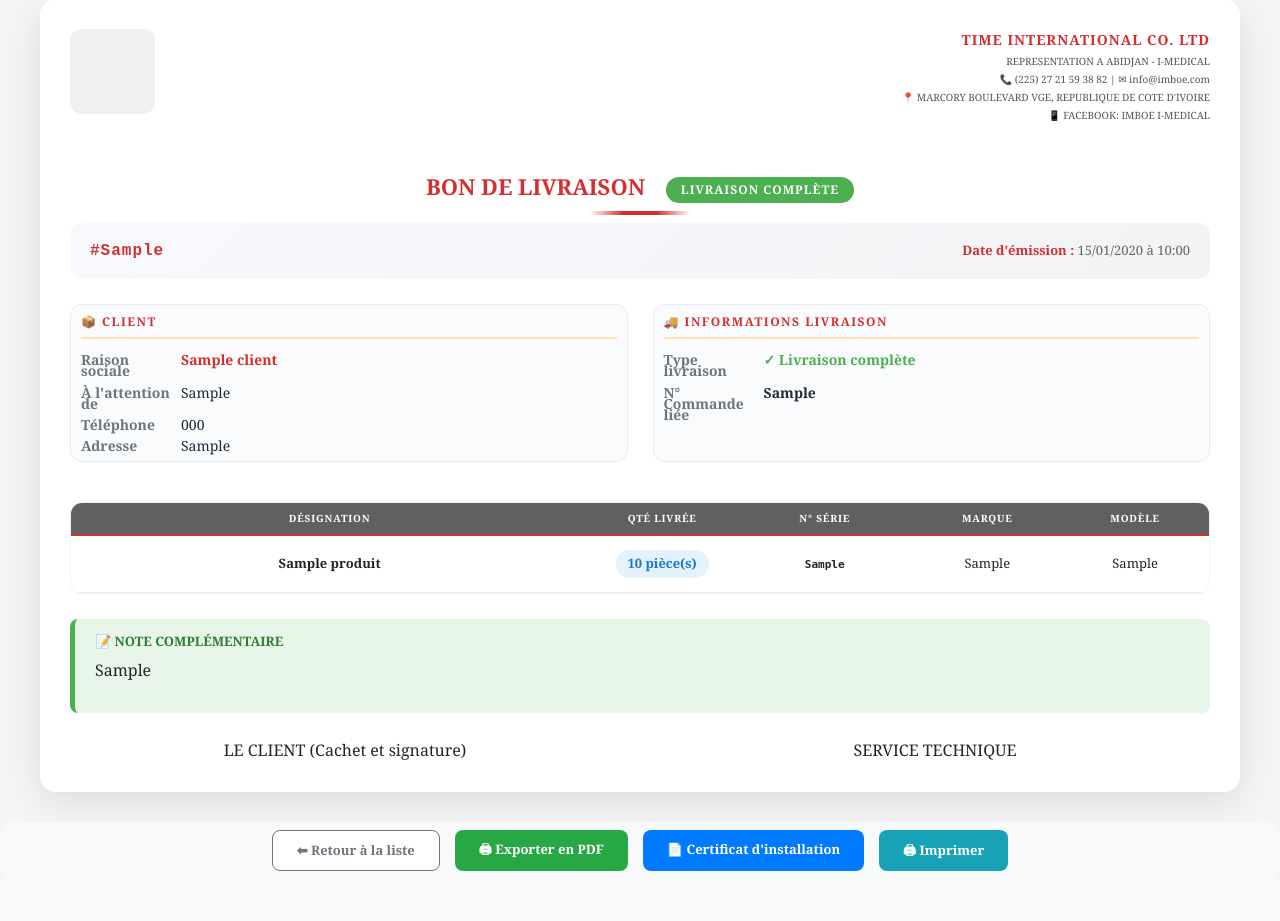
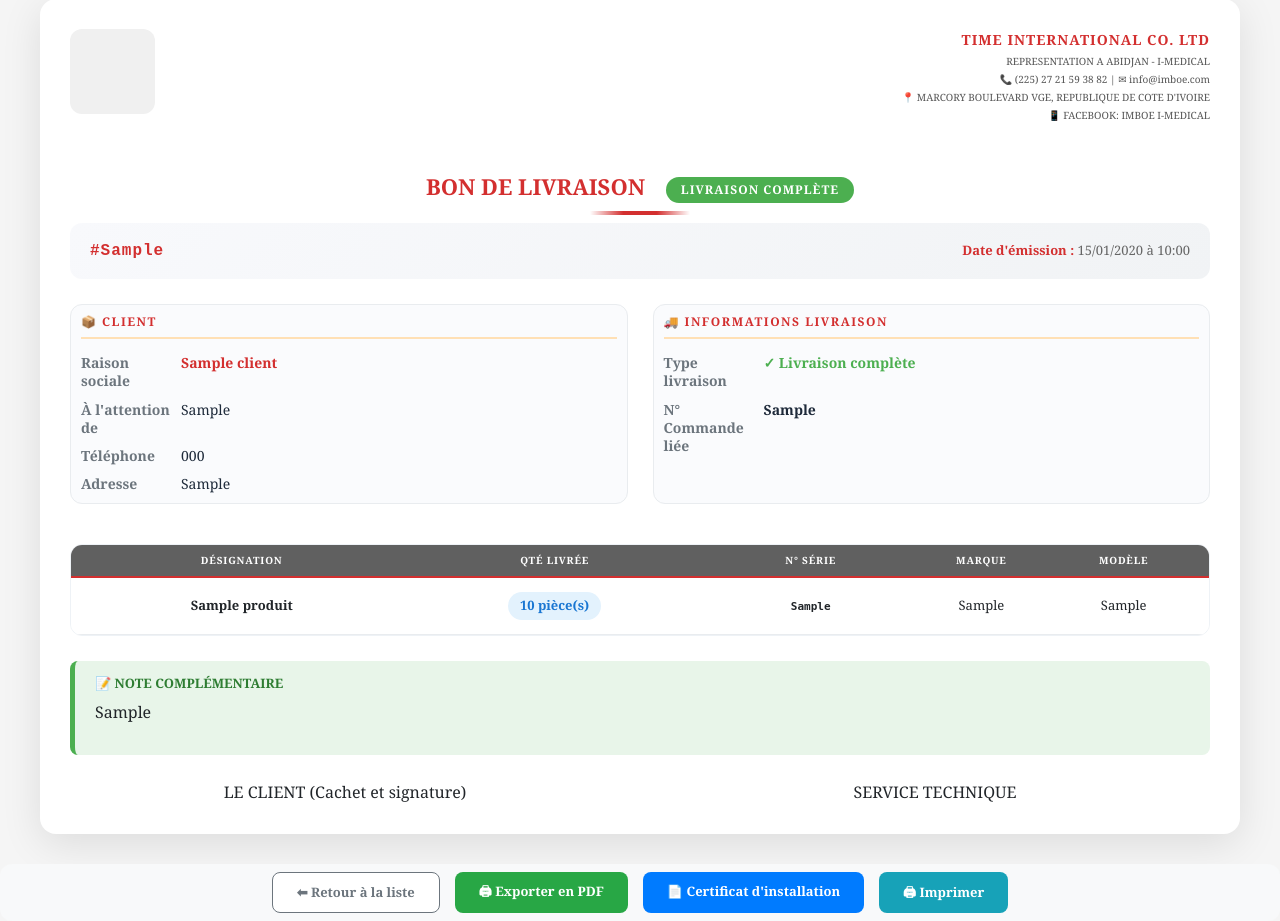
Before and after one commit to assagouJo/gestock, a Flask app: page /bon-livraison/1 in a window 1280 px wide. Shown: the part 31-952 px from the top of the page. Before the commit the page ends 902 px from the top, so only its background shows below. Run offline with Flask 3, Linux system fonts and the light colour scheme; a user stored in the database is signed in; tables that the repository leaves empty hold one stand-in row (values such as "Sample post"); some libraries are stand-ins or nearby versions; some web fonts are replaced.

Commit message:
update bon livraison

```diff
--- a/templates/bon_livraison_detail.html
+++ b/templates/bon_livraison_detail.html
@@ -160,7 +160,7 @@
         display: flex;
         margin-top: 10px;
         font-size: 14px;
-        line-height: 0.8;
+        line-height: 1.3;
     }
 
     .info-label {
@@ -533,11 +533,11 @@
         <table class="bon-table">
             <thead>
                 <tr>
-                    <th style="width: 35%">DÉSIGNATION</th>
-                    <th style="width: 10%">QTÉ LIVRÉE</th>
-                    <th style="width: 12%">N° SÉRIE</th>
+                    <th style="width: 30%">DÉSIGNATION</th>
+                    <th style="width: 25%">QTÉ LIVRÉE</th>
+                    <th style="width: 20%">N° SÉRIE</th>
                     <th style="width: 10%">MARQUE</th>
-                    <th style="width: 10%">MODÈLE</th>
+                    <th style="width: 15%">MODÈLE</th>
                 </tr>
             </thead>
             <tbody>
@@ -555,7 +555,9 @@
                         {% endif %}
                     </td>
                     <td>{{ ligne.produit.marque or '-' }}</td>
+                    {% if ligne.produit.model %}
                     <td>{{ ligne.produit.model or '-' }}</td>
+                    {% endif %}
                 </tr>
                 {% endfor %}
             </tbody>
```
